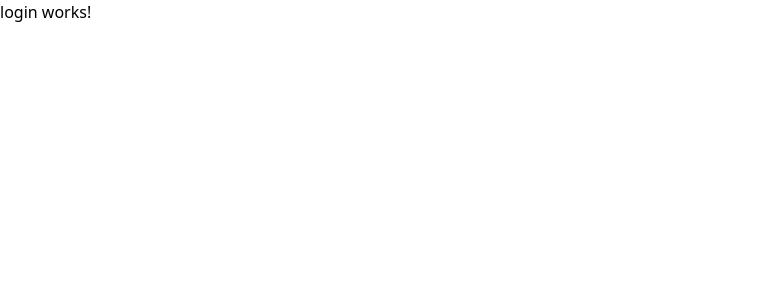
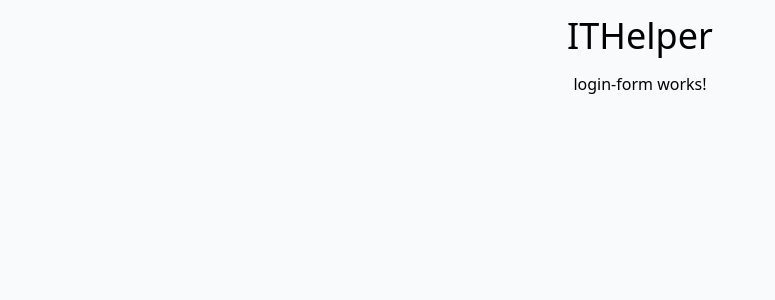
Before and after one commit to whit33y/ITHelper, an Angular app: page /login in a window 1280 px wide. Shown: the top 300 px of the page, without its empty margins (0-775 px from the left). Built offline with nearby package versions, Linux system fonts and the light colour scheme.

Commit message:
chore: update login logic

```diff
--- a/src/app/app.component.html
+++ b/src/app/app.component.html
@@ -16,5 +16,7 @@
   </div>
 </div>
 }@else {
-<router-outlet />
+<div class="h-screen">
+  <router-outlet />
+</div>
 }
--- a/src/app/pages/login/login.component.html
+++ b/src/app/pages/login/login.component.html
@@ -1 +1,8 @@
-<p>login works!</p>
+<div class="flex flex-col items-center h-full bg-gray-50">
+    <h1 class="text-4xl my-4">ITHelper</h1>
+    @if(formType === 'login'){
+    <app-login-form></app-login-form>
+    }@else{
+    <app-register-form></app-register-form>
+    }
+</div>
--- a/src/app/pages/login/login.component.ts
+++ b/src/app/pages/login/login.component.ts
@@ -1,12 +1,14 @@
 import { Component } from '@angular/core';
+import { LoginFormComponent } from '../../components/elements/login-form/login-form.component';
+import { RegisterFormComponent } from '../../components/elements/register-form/register-form.component';
 
 @Component({
   selector: 'app-login',
   standalone: true,
-  imports: [],
+  imports: [LoginFormComponent, RegisterFormComponent],
   templateUrl: './login.component.html',
-  styleUrl: './login.component.css'
+  styleUrl: './login.component.css',
 })
 export class LoginComponent {
-
+  formType = 'login';
 }
```
